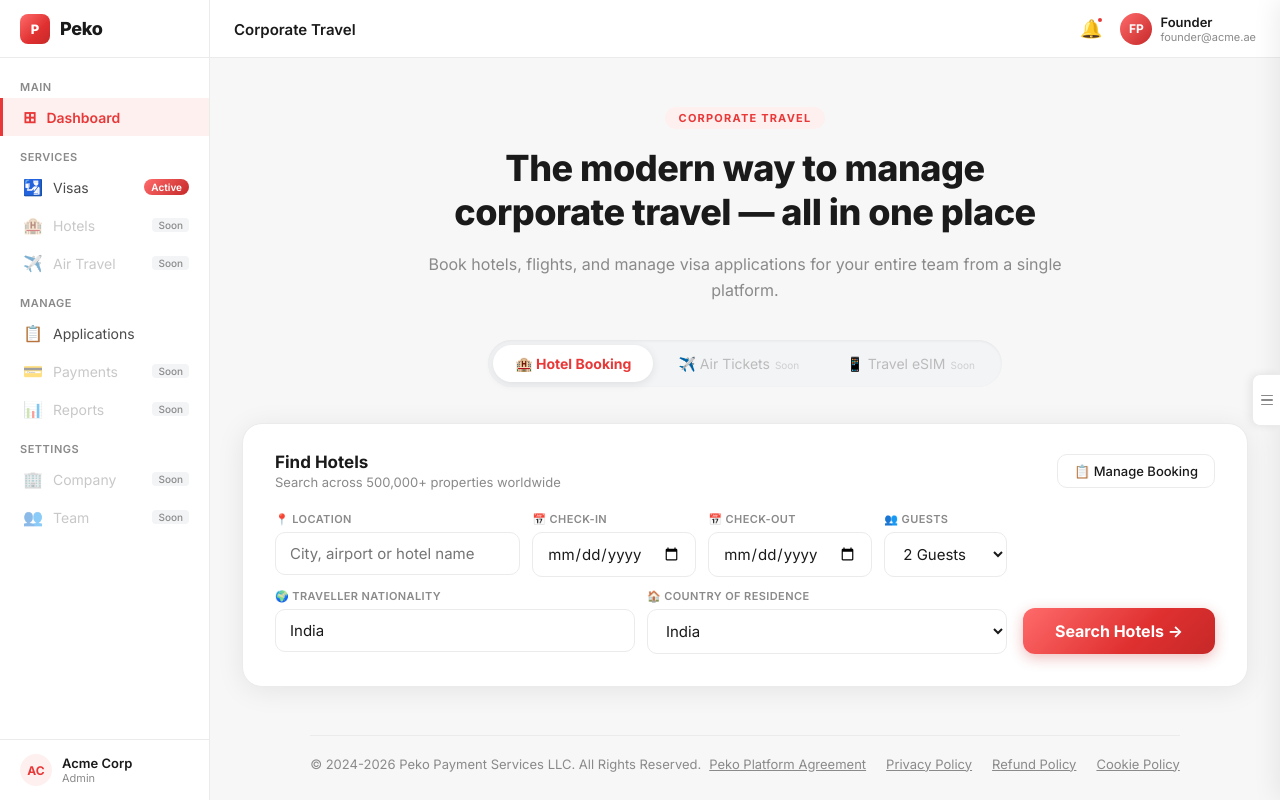
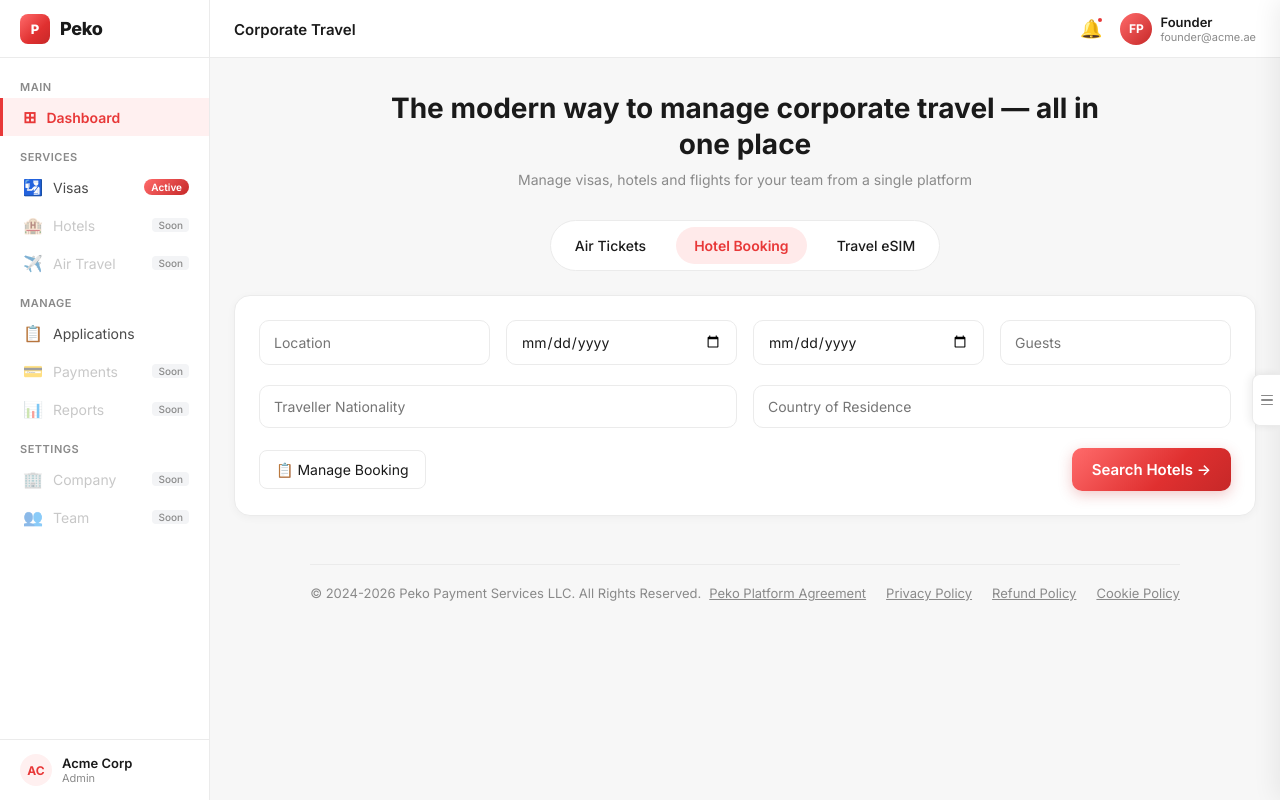
Before and after one commit to ChrisSuares-Peko/peko.ae.in-corporate_travel-visa, a React (Vite) app: page /corporate-travel in a window 1280 px wide. Built offline with nearby package versions, Linux system fonts and the light colour scheme.

Commit message:
third commit

```diff
--- a/src/pages/CorporateTravel.jsx
+++ b/src/pages/CorporateTravel.jsx
@@ -1,48 +1,62 @@
-import React, { useState, useEffect } from 'react'
-import { COUNTRIES } from '../data/constants.js'
+import { useState, useEffect } from 'react'
 import Footer from '../components/Footer.jsx'
 
-const SERVICE_TABS = [
-  { id: 'hotels',  label: '🏨 Hotel Booking', available: true },
-  { id: 'flights', label: '✈️ Air Tickets',   available: false },
-  { id: 'esim',    label: '📱 Travel eSIM',   available: false },
-]
+// ─── input style ─────────────────────────────────────────────────────────────
 
-const GUEST_OPTIONS = [
-  '1 Guest', '2 Guests', '3 Guests', '4 Guests', '5 Guests', '6+ Guests',
-]
-
-// ─── shared style helpers ────────────────────────────────────────────────────
-
-const inputBase = {
-  width: '100%',
+const inputStyle = {
+  flex: 1,
+  minWidth: 200,
+  padding: '12px 14px',
+  borderRadius: 10,
   border: '1px solid #EBEBEB',
-  borderRadius: 10,
-  padding: '11px 14px',
-  fontSize: 15,
   outline: 'none',
+  fontSize: 14,
+  fontFamily: 'inherit',
+  color: '#1A1A1A',
+  background: '#FFFFFF',
   boxSizing: 'border-box',
-  background: '#FFFFFF',
-  color: '#1A1A1A',
   transition: 'border-color 0.15s',
-  fontFamily: 'inherit',
 }
 
-const labelBase = {
-  fontSize: 11,
-  color: '#8A8A8A',
-  marginBottom: 6,
-  display: 'block',
-  fontWeight: 600,
-  textTransform: 'uppercase',
-  letterSpacing: 0.4,
-}
+// ─── service tabs ─────────────────────────────────────────────────────────────
 
-function Field({ label, children }) {
+const ServiceTabs = () => {
+  const tabs = ['Air Tickets', 'Hotel Booking', 'Travel eSIM']
+
   return (
-    <div>
-      <label style={labelBase}>{label}</label>
-      {children}
+    <div
+      style={{
+        display: 'flex',
+        gap: 12,
+        background: '#FFF',
+        padding: 6,
+        borderRadius: 999,
+        border: '1px solid #EBEBEB',
+        marginBottom: 24,
+        flexWrap: 'wrap',
+      }}
+    >
+      {tabs.map(tab => {
+        const isActive = tab === 'Hotel Booking'
+        return (
+          <div
+            key={tab}
+            style={{
+              padding: '10px 18px',
+              borderRadius: 999,
+              background: isActive ? '#FFEAEA' : 'transparent',
+              color: isActive ? '#E83838' : '#1A1A1A',
+              fontWeight: isActive ? 600 : 500,
+              cursor: 'pointer',
+              fontSize: 14,
+              whiteSpace: 'nowrap',
+              transition: 'background 0.15s',
+            }}
+          >
+            {tab}
+          </div>
+        )
+      })}
     </div>
   )
 }
@@ -50,253 +64,159 @@ function Field({ label, children }) {
 // ─── main component ───────────────────────────────────────────────────────────
 
 export default function CorporateTravel() {
-  const [activeTab, setActiveTab] = useState('hotels')
-  const [isMobile, setIsMobile]   = useState(window.innerWidth < 640)
-  const [isTablet, setIsTablet]   = useState(window.innerWidth < 960)
-
-  const [form, setForm] = useState({
-    location:           '',
-    checkIn:            '',
-    checkOut:           '',
-    guests:             '2 Guests',
-    nationality:        'India',
-    countryOfResidence: 'India',
-  })
-  const [searched, setSearched] = useState(false)
+  const [isMobile, setIsMobile] = useState(window.innerWidth < 640)
 
   useEffect(() => {
-    const onResize = () => {
-      setIsMobile(window.innerWidth < 640)
-      setIsTablet(window.innerWidth < 960)
-    }
+    const onResize = () => setIsMobile(window.innerWidth < 640)
     window.addEventListener('resize', onResize)
     return () => window.removeEventListener('resize', onResize)
   }, [])
 
-  const set = (k, v) => setForm(p => ({ ...p, [k]: v }))
-
-  const focusRed  = e => { e.target.style.borderColor = '#E83838' }
-  const blurGrey  = e => { e.target.style.borderColor = '#EBEBEB' }
-
-  // desktop: inputs in two rows + CTA to the right
-  // tablet:  2-column grid rows + CTA below
-  // mobile:  fully stacked
-  const row1Cols = isMobile ? '1fr' : isTablet ? '1fr 1fr' : '2fr 1fr 1fr 1fr'
-  const row2Cols = isMobile ? '1fr' : '1fr 1fr'
+  const focusRed = e => { e.target.style.borderColor = '#E83838' }
+  const blurGrey = e => { e.target.style.borderColor = '#EBEBEB' }
 
   return (
     <div style={{ minHeight: '100%' }}>
       <div
         style={{
-          maxWidth: 1160,
+          maxWidth: 1200,
           margin: '0 auto',
-          padding: isMobile ? '28px 16px 0' : '48px 32px 0',
+          padding: '32px 24px',
           display: 'flex',
           flexDirection: 'column',
           alignItems: 'center',
         }}
       >
-
-        {/* ── HERO HEADER ─────────────────────────────────────────────────── */}
-        <div style={{ textAlign: 'center', maxWidth: 680, marginBottom: 36 }}>
-          <div style={{
-            display: 'inline-block',
-            fontSize: 11, fontWeight: 700, color: '#E83838',
-            textTransform: 'uppercase', letterSpacing: 1.2,
-            background: '#FFF0F0', borderRadius: 20,
-            padding: '4px 14px', marginBottom: 18,
-          }}>
-            Corporate Travel
-          </div>
-
-          <h1 style={{
-            fontSize: isMobile ? 24 : isTablet ? 30 : 36,
-            fontWeight: 800,
+        {/* ── HEADER ──────────────────────────────────────────────────────── */}
+        <div
+          style={{
+            textAlign: 'center',
+            marginBottom: 32,
+            maxWidth: 720,
+          }}
+        >
+          <h1
+            style={{
+              fontSize: isMobile ? 22 : 28,
+              fontWeight: 700,
               color: '#1A1A1A',
-            lineHeight: 1.22,
-            letterSpacing: -0.5,
-            marginBottom: 16,
-          }}>
-            The modern way to manage<br />
-            corporate travel —&nbsp;all in one place
+              marginBottom: 8,
+              lineHeight: 1.3,
+            }}
+          >
+            The modern way to manage corporate travel — all in one place
           </h1>
-
-          <p style={{ fontSize: 16, color: '#8A8A8A', lineHeight: 1.65 }}>
-            Book hotels, flights, and manage visa applications for your entire
-            team from a single platform.
+          <p style={{ fontSize: 14, color: '#8A8A8A', margin: 0 }}>
+            Manage visas, hotels and flights for your team from a single platform
           </p>
         </div>
 
-        {/* ── SERVICE TABS — pill style ────────────────────────────────────── */}
-        <div
-          style={{
-            display: 'inline-flex',
-            background: '#F3F4F6',
-            borderRadius: 50,
-            padding: 5,
-            gap: 3,
-            marginBottom: 36,
-            boxShadow: 'inset 0 1px 3px rgba(0,0,0,0.06)',
-          }}
-        >
-          {SERVICE_TABS.map(tab => {
-            const isActive = activeTab === tab.id
-            return (
-              <button
-                key={tab.id}
-                onClick={() => tab.available && setActiveTab(tab.id)}
-                style={{
-                  padding: isMobile ? '9px 14px' : '10px 22px',
-                  borderRadius: 50,
-                  border: 'none',
-                  cursor: tab.available ? 'pointer' : 'not-allowed',
-                  background: isActive ? '#FFFFFF' : 'transparent',
-                  color: isActive ? '#E83838' : (tab.available ? '#4A4A4A' : '#BBBBBB'),
-                  fontWeight: isActive ? 700 : 400,
-                  fontSize: isMobile ? 13 : 14,
-                  boxShadow: isActive ? '0 2px 10px rgba(0,0,0,0.09)' : 'none',
-                  transition: 'all 0.2s ease',
-                  whiteSpace: 'nowrap',
-                  fontFamily: 'inherit',
-                }}
-                onMouseEnter={e => { if (!isActive && tab.available) e.currentTarget.style.color = '#1A1A1A' }}
-                onMouseLeave={e => { if (!isActive && tab.available) e.currentTarget.style.color = '#4A4A4A' }}
-              >
-                {tab.label}
-                {!tab.available && (
-                  <span style={{ fontSize: 10, marginLeft: 5, opacity: 0.65 }}>Soon</span>
-                )}
-              </button>
-            )
-          })}
-        </div>
+        {/* ── SERVICE TABS ─────────────────────────────────────────────────── */}
+        <ServiceTabs />
 
-        {/* ── HOTEL SEARCH CARD ───────────────────────────────────────────── */}
-        {activeTab === 'hotels' && (
+        {/* ── SEARCH CARD ─────────────────────────────────────────────────── */}
         <div
           style={{
             width: '100%',
-              background: '#FFFFFF',
-              borderRadius: 20,
-              padding: isMobile ? '20px 16px 24px' : '28px 32px 32px',
-              boxShadow: '0 4px 28px rgba(0,0,0,0.08)',
+            background: '#FFF',
+            borderRadius: 16,
             border: '1px solid #EBEBEB',
-              marginBottom: 0,
+            boxShadow: '0 2px 8px rgba(0,0,0,0.04)',
+            padding: 24,
+            display: 'flex',
+            flexDirection: 'column',
+            gap: 20,
+            boxSizing: 'border-box',
           }}
         >
-            {/* Card top bar */}
-            <div style={{ display: 'flex', justifyContent: 'space-between', alignItems: 'center', marginBottom: 22 }}>
-              <div>
-                <div style={{ fontWeight: 700, fontSize: 17 }}>Find Hotels</div>
-                <div style={{ fontSize: 13, color: '#8A8A8A', marginTop: 2 }}>Search across 500,000+ properties worldwide</div>
+          {/* Row 1 — Location / Check-in / Check-out / Guests */}
+          <div style={{ display: 'flex', gap: 16, flexWrap: 'wrap' }}>
+            <input
+              placeholder="Location"
+              style={inputStyle}
+              onFocus={focusRed}
+              onBlur={blurGrey}
+            />
+            <input
+              placeholder="Check-in"
+              type="date"
+              style={inputStyle}
+              onFocus={focusRed}
+              onBlur={blurGrey}
+            />
+            <input
+              placeholder="Check-out"
+              type="date"
+              style={inputStyle}
+              onFocus={focusRed}
+              onBlur={blurGrey}
+            />
+            <input
+              placeholder="Guests"
+              style={inputStyle}
+              onFocus={focusRed}
+              onBlur={blurGrey}
+            />
           </div>
+
+          {/* Row 2 — Nationality / Country of Residence */}
+          <div style={{ display: 'flex', gap: 16, flexWrap: 'wrap' }}>
+            <input
+              placeholder="Traveller Nationality"
+              style={inputStyle}
+              onFocus={focusRed}
+              onBlur={blurGrey}
+            />
+            <input
+              placeholder="Country of Residence"
+              style={inputStyle}
+              onFocus={focusRed}
+              onBlur={blurGrey}
+            />
+          </div>
+
+          {/* CTA Row */}
+          <div
+            style={{
+              display: 'flex',
+              justifyContent: 'space-between',
+              alignItems: 'center',
+              flexWrap: 'wrap',
+              gap: 12,
+            }}
+          >
             <button
               style={{
-                  border: '1.5px solid #EBEBEB', borderRadius: 10,
-                  background: '#fff', color: '#1A1A1A',
-                  fontWeight: 500, cursor: 'pointer',
-                  padding: '8px 16px', fontSize: 13,
+                background: '#FFF',
+                border: '1px solid #EBEBEB',
+                padding: '10px 16px',
+                borderRadius: 8,
+                fontSize: 14,
+                cursor: 'pointer',
                 fontFamily: 'inherit',
+                color: '#1A1A1A',
+                width: isMobile ? '100%' : 'auto',
+                transition: 'border-color 0.15s',
               }}
               onMouseEnter={e => e.currentTarget.style.borderColor = '#E83838'}
               onMouseLeave={e => e.currentTarget.style.borderColor = '#EBEBEB'}
             >
               📋 Manage Booking
             </button>
-            </div>
 
-            {/* Search area: fields + CTA */}
-            <div style={{ display: 'flex', gap: 16, alignItems: 'flex-end', flexDirection: isMobile ? 'column' : 'row' }}>
-              {/* Fields column */}
-              <div style={{ flex: 1, minWidth: 0 }}>
-
-                {/* Row 1 — Location / Check-in / Check-out / Guests */}
-                <div style={{ display: 'grid', gridTemplateColumns: row1Cols, gap: 12, marginBottom: 12 }}>
-                  <Field label="📍 Location">
-                    <input
-                      placeholder="City, airport or hotel name"
-                      value={form.location}
-                      onChange={e => set('location', e.target.value)}
-                      style={inputBase}
-                      onFocus={focusRed} onBlur={blurGrey}
-                    />
-                  </Field>
-
-                  <Field label="📅 Check-in">
-                    <input
-                      type="date"
-                      value={form.checkIn}
-                      onChange={e => set('checkIn', e.target.value)}
-                      min={new Date().toISOString().split('T')[0]}
-                      style={inputBase}
-                      onFocus={focusRed} onBlur={blurGrey}
-                    />
-                  </Field>
-
-                  <Field label="📅 Check-out">
-                    <input
-                      type="date"
-                      value={form.checkOut}
-                      onChange={e => set('checkOut', e.target.value)}
-                      min={form.checkIn || new Date().toISOString().split('T')[0]}
-                      style={inputBase}
-                      onFocus={focusRed} onBlur={blurGrey}
-                    />
-                  </Field>
-
-                  <Field label="👥 Guests">
-                    <select
-                      value={form.guests}
-                      onChange={e => set('guests', e.target.value)}
-                      style={{ ...inputBase, cursor: 'pointer' }}
-                      onFocus={focusRed} onBlur={blurGrey}
-                    >
-                      {GUEST_OPTIONS.map(g => <option key={g}>{g}</option>)}
-                    </select>
-                  </Field>
-                </div>
-
-                {/* Row 2 — Nationality / Country of Residence */}
-                <div style={{ display: 'grid', gridTemplateColumns: row2Cols, gap: 12 }}>
-                  <Field label="🌍 Traveller Nationality">
-                    <input
-                      value={form.nationality}
-                      onChange={e => set('nationality', e.target.value)}
-                      style={inputBase}
-                      onFocus={focusRed} onBlur={blurGrey}
-                    />
-                  </Field>
-
-                  <Field label="🏠 Country of Residence">
-                    <select
-                      value={form.countryOfResidence}
-                      onChange={e => set('countryOfResidence', e.target.value)}
-                      style={{ ...inputBase, cursor: 'pointer' }}
-                      onFocus={focusRed} onBlur={blurGrey}
-                    >
-                      {COUNTRIES.map(c => <option key={c}>{c}</option>)}
-                    </select>
-                  </Field>
-                </div>
-              </div>
-
-              {/* Primary CTA */}
-              <div style={{ flexShrink: 0, width: isMobile ? '100%' : 'auto', paddingBottom: isMobile ? 0 : 0 }}>
             <button
-                  onClick={() => setSearched(true)}
               style={{
+                background: 'linear-gradient(135deg, #FF6B6B 0%, #E03030 60%, #C62828 100%)',
+                color: '#FFF',
+                border: 'none',
+                padding: '12px 20px',
+                borderRadius: 10,
+                fontWeight: 600,
+                fontSize: 15,
+                cursor: 'pointer',
+                fontFamily: 'inherit',
+                boxShadow: '0 4px 14px rgba(200,40,40,0.25)',
                 width: isMobile ? '100%' : 'auto',
-                    border: 'none',
-                    borderRadius: 12,
-                    background: 'linear-gradient(135deg,#FF6B6B 0%,#E03030 60%,#C62828 100%)',
-                    color: '#fff',
-                    fontWeight: 700,
-                    cursor: 'pointer',
-                    boxShadow: '0 4px 14px rgba(200,40,40,0.30)',
-                    padding: isMobile ? '13px 28px' : '13px 32px',
-                    fontSize: 16,
-                    whiteSpace: 'nowrap',
-                    fontFamily: 'inherit',
                 transition: 'opacity 0.2s',
               }}
               onMouseEnter={e => e.currentTarget.style.opacity = '0.88'}
@@ -307,43 +227,6 @@ export default function CorporateTravel() {
           </div>
         </div>
 
-            {/* Coming soon notice after search */}
-            {searched && (
-              <div style={{
-                marginTop: 20,
-                background: '#FFFBEB',
-                border: '1px solid #FDE68A',
-                borderRadius: 10,
-                padding: '11px 16px',
-                fontSize: 14,
-                color: '#92400E',
-                display: 'flex',
-                alignItems: 'center',
-                gap: 8,
-              }}>
-                ⚠️ Hotel search is coming soon. Use the <strong>Prototype Panel</strong> (→ right edge) to navigate visa flows.
-              </div>
-            )}
-          </div>
-        )}
-
-        {/* ── COMING SOON STATE for other tabs ─────────────────────────────── */}
-        {activeTab !== 'hotels' && (
-          <div style={{
-            width: '100%',
-            background: '#FFFFFF',
-            borderRadius: 20,
-            padding: '60px 32px',
-            textAlign: 'center',
-            boxShadow: '0 4px 28px rgba(0,0,0,0.08)',
-            border: '1px solid #EBEBEB',
-          }}>
-            <div style={{ fontSize: 42, marginBottom: 14 }}>🚧</div>
-            <div style={{ fontSize: 18, fontWeight: 700, marginBottom: 8 }}>Coming Soon</div>
-            <div style={{ fontSize: 14, color: '#8A8A8A' }}>This service is under development. Check back soon.</div>
-          </div>
-        )}
-
         <Footer />
       </div>
     </div>
```
Lines whose indentation alone changed are shown as unchanged.
